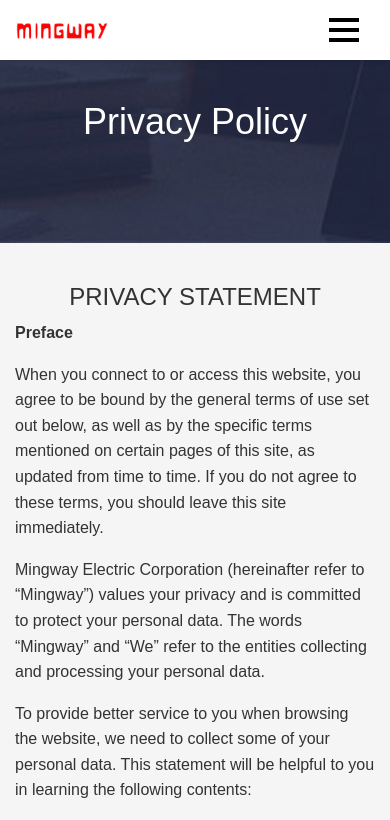
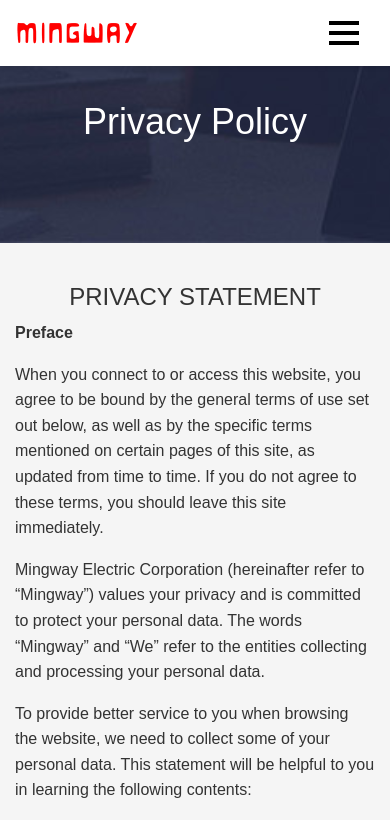
Before and after one commit to mwdq/mwqd.github.io, a plain HTML site: page privacy.html in a window 390 px wide. Shown: the top 820 px of the page. Drawn offline with nearby package versions, Linux system fonts and the light colour scheme.

Commit message:
Update privacy.html

```diff
--- a/privacy.html
+++ b/privacy.html
@@ -209,12 +209,6 @@
            }
            .header-title {
                font-size: 36px;
-           }
-       }
-
-       @media (max-width: 575.98px) {
-           .navbar-brand img {
-               max-height: 30px;
            }
        }
     </style>
```
